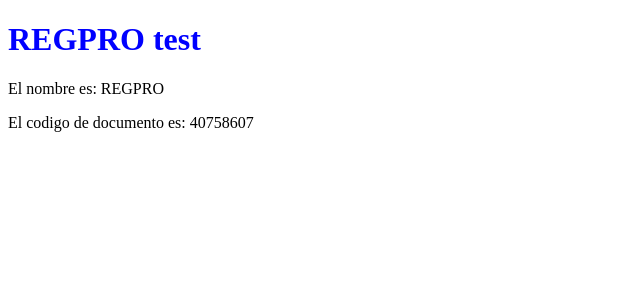
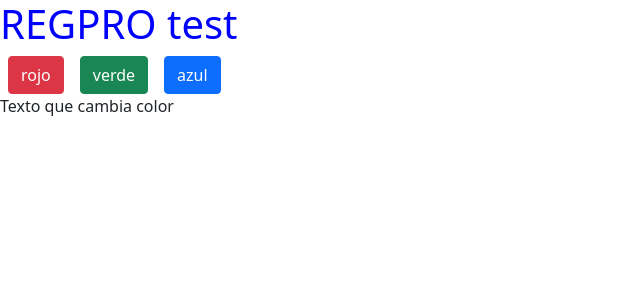
Before and after one commit to JoseClaure/A15curso, an Angular app: page / in a window 1280 px wide. Shown: the top 300 px of the page, without its empty margins (0-640 px from the left). Built offline with nearby package versions, Linux system fonts and the light colour scheme.

Commit message:
event binding listo

```diff
--- a/src/app/app.component.html
+++ b/src/app/app.component.html
@@ -1,3 +1,3 @@
 <h1>{{ title }}</h1>
 
-<app-contador></app-contador>
+<app-botones></app-botones>
--- a/src/app/app.module.ts
+++ b/src/app/app.module.ts
@@ -3,11 +3,13 @@ import { BrowserModule } from '@angular/platform-browser';
 
 import { AppComponent } from './app.component';
 import { ContadorComponent } from './contador/contador.component';
+import { BotonesComponent } from './botones/botones.component';
 
 @NgModule({
   declarations: [
     AppComponent,
-    ContadorComponent
+    ContadorComponent,
+    BotonesComponent
   ],
   imports: [
     BrowserModule
--- /dev/null
+++ b/src/app/botones/botones.component.html
@@ -0,0 +1,7 @@
+<div>
+    <button class="btn btn-danger mx-2">rojo</button>
+    <button class="btn btn-success mx-2">verde</button>
+    <button class="btn btn-primary mx-2">azul</button>
+</div>
+
+<p>Texto que cambia color</p>
--- a/src/app/contador/contador.component.html
+++ b/src/app/contador/contador.component.html
@@ -4,6 +4,13 @@
 <!-- La interpolación no funciona dentro de otro componente por eso no puedo usar title de esta forma-->
 
 <!-- De esta manera se puede acceder a las propiedades de los objetos -->
-<p>El codigo de documento es: {{ usuario.codoid }}</p>
+<p>El codigo de documento es: {{ usuario.edad }}</p>
 
-<!--  -->
+<!-- los botones estan atentos al click -->
+<button (click)="decrement()">
+    -
+</button>
+<span> {{ numero }} </span>
+<button (click)="increment()">
+    +
+</button>
--- a/src/app/contador/contador.component.ts
+++ b/src/app/contador/contador.component.ts
@@ -1,4 +1,5 @@
 import { Component } from '@angular/core';
+import { Persona } from '../persona';
 
 @Component({
   selector: 'app-contador',
@@ -7,23 +8,28 @@ import { Component } from '@angular/core';
 })
 export class ContadorComponent {
 
-  constructor(){
+  constructor(){}
 
-  }
-
-  ngOnInit():void {
-
-  }
+  ngOnInit():void {}
 
   /*
   tipado flexible
   */
-  nombre:string = "REGPRO";
+  nombre:string = "REGPRO prueba";
   nombre2 = "REGPROAngular 15";
 
-  usuario = {
-    codoid : "40758607",
-    password: "123456789"
+  usuario:Persona = {
+    nombre : "40758607",
+    edad: 123456789
   };
 
+  numero:number = 1;
+
+  decrement() {
+    this.numero--;
+  }
+
+  increment() {
+    this.numero++;
+  }
 }
--- /dev/null
+++ b/src/app/persona.ts
@@ -0,0 +1,5 @@
+export interface Persona{
+    nombre: string;
+    edad: number;
+
+}
--- a/src/index.html
+++ b/src/index.html
@@ -6,6 +6,7 @@
   <base href="/">
   <meta name="viewport" content="width=device-width, initial-scale=1">
   <link rel="icon" type="image/x-icon" href="favicon.ico">
+  <link href="https://cdn.jsdelivr.net/npm/bootstrap@5.0.2/dist/css/bootstrap.min.css" rel="stylesheet" integrity="sha384-EVSTQN3/azprG1Anm3QDgpJLIm9Nao0Yz1ztcQTwFspd3yD65VohhpuuCOmLASjC" crossorigin="anonymous">
 </head>
 <body>
   <app-root></app-root>
```
Also changed, not shown: src/app/botones/botones.component.ts (added, +10 -0 lines), src/app/botones/botones.component.css (added), 1 other file (tests, documents, lock files or other folders).
